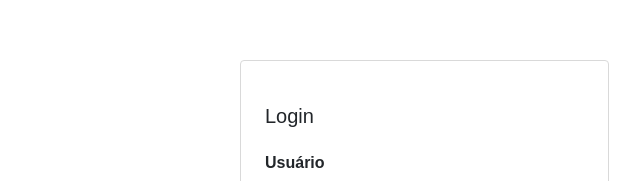
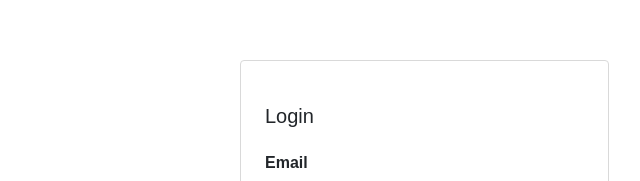
Before and after one commit to Danielle-Luz/Petnews, a plain HTML site: page pages/login/index.html in a window 1280 px wide. Shown: the part 159-340 px from the top of the page, 481-1121 px from the left. Drawn offline with Linux system fonts and the light colour scheme; a web font is replaced by a local one.

Commit message:
alteração do tipo de input do login

```diff
--- a/pages/login/index.html
+++ b/pages/login/index.html
@@ -40,8 +40,8 @@
             <h2 class="title-3">Login</h2>
             <form class="d-flex flex-column full-width gap-3">
                 <div class="d-flex flex-column gap-7">
-                    <label class="label-1 text-1">Usuário</label>
-                    <input name="email" class="input-1" type="text" placeholder="Digite seu usuário aqui" required autocomplete="off" id="email">
+                    <label class="label-1 text-1">Email</label>
+                    <input name="email" class="input-1" type="email" placeholder="Digite seu usuário aqui" required autocomplete="off" id="email">
                 </div>
                 <div class="d-flex flex-column gap-7">
                     <label class="label-1 text-1">Senha</label>
```
